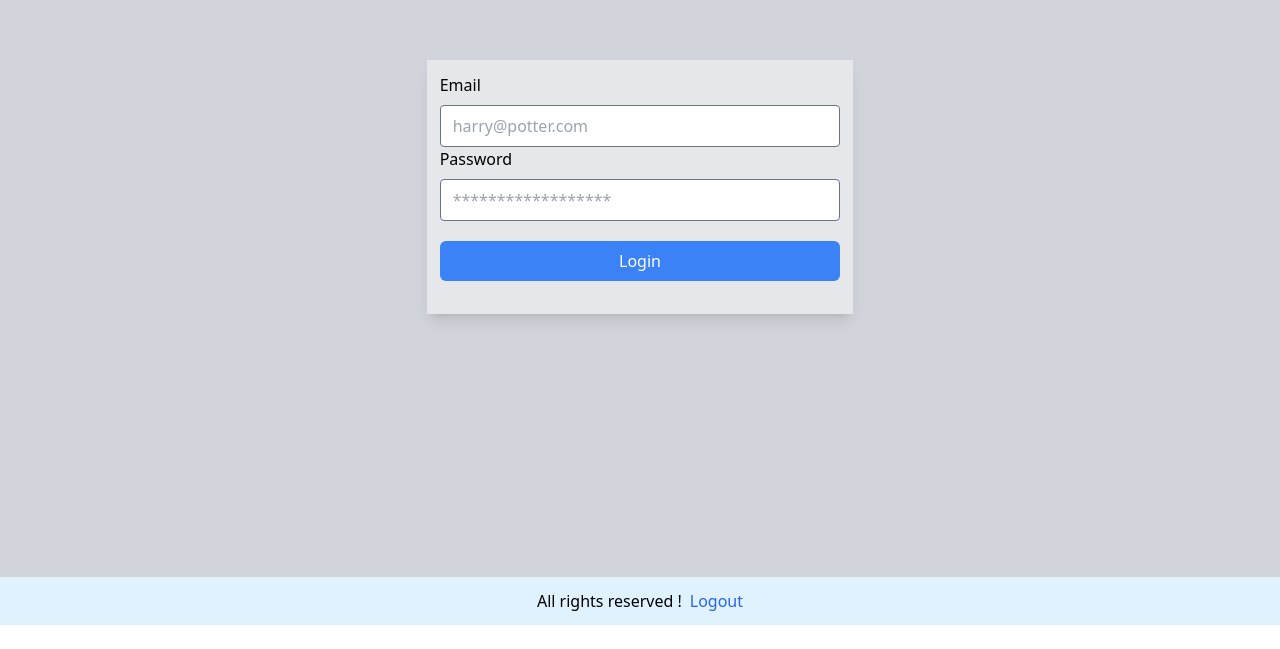
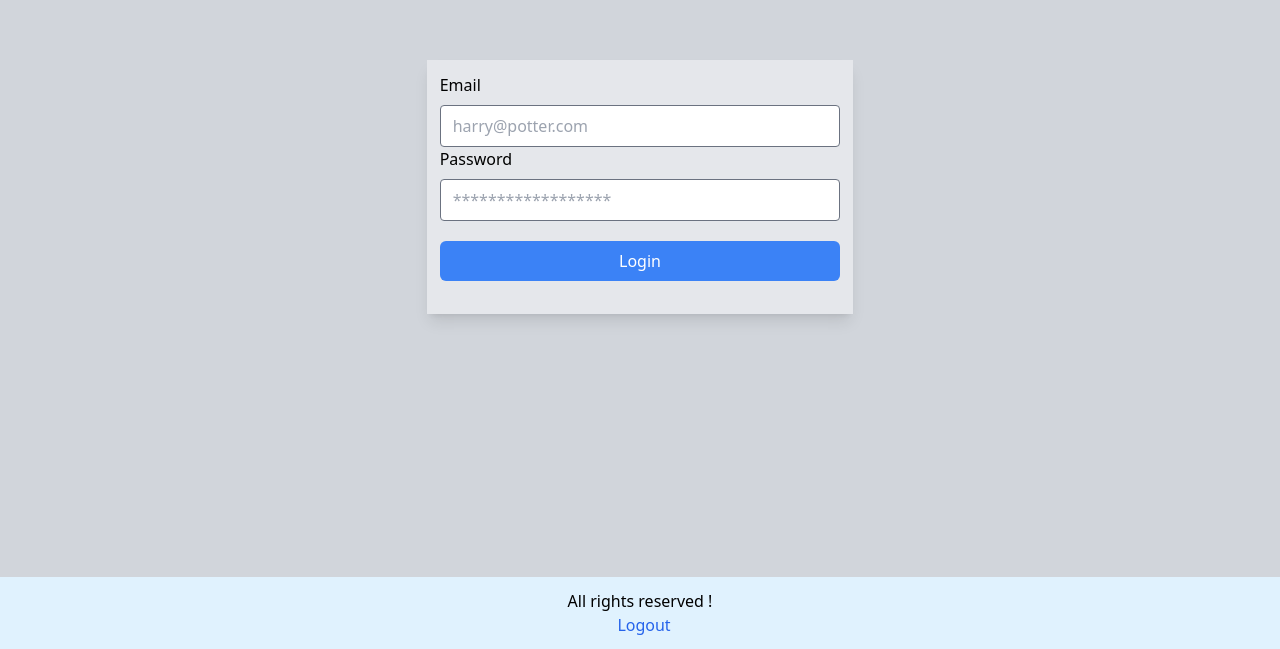
Before and after one commit to theskdhakal/ts_blog_site, a React (Create React App) app: page /login in a window 1280 px wide. Shown: the part 378-1027 px from the top of the page. Before the commit the page ends 1003 px from the top, so only its background shows below. Built offline with nearby package versions, Linux system fonts and the light colour scheme.

Commit message:
footer updated

```diff
--- a/src/components/layout/Footer.tsx
+++ b/src/components/layout/Footer.tsx
@@ -1,10 +1,10 @@
-import React from "react";
-import { useAppDispatch } from "../../hooks";
+import { useAppDispatch, useAppSelector } from "../../hooks";
 import { setUser } from "../../pages/login-register/userSlice";
 import { persistor } from "../../store";
 
 const Footer = () => {
   const dispatch = useAppDispatch();
+  const { user } = useAppSelector((state) => state.userInfo);
 
   const handleOnLogout = () => {
     //remove from persist
@@ -18,10 +18,13 @@ const Footer = () => {
 
   return (
     <div className="text-center py-3 bg-sky-100  w-full">
-      All rights reserved !
-      <button onClick={handleOnLogout} className="ml-2 text-blue-600">
-        Logout
-      </button>
+      <h4>All rights reserved !</h4>
+
+      {user && (
+        <button onClick={handleOnLogout} className="ml-2 text-blue-600">
+          Logout
+        </button>
+      )}
     </div>
   );
 };
```
